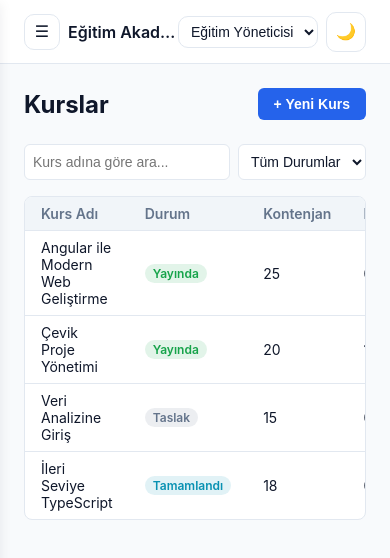
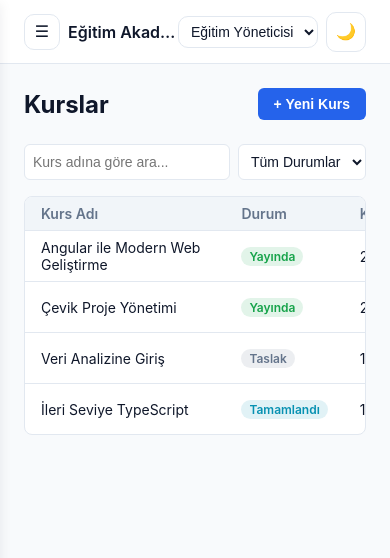
Before and after one commit to acarlarilayda/egitim-akademisi, an Angular app: page /kurslar in a window 390 px wide. Shown: the top 558 px of the page. Built offline with nearby package versions, Linux system fonts and the light colour scheme.

Commit message:
Responsive kapsamı genişletildi: data-table dar ekranda yatay kaydırılabilir hale getirildi, kurs ve sınav sonucu formlarındaki iki sütunlu alanlar mobilde tek sütuna düşüyor

```diff
--- a/src/app/features/academy/pages/course-form/course-form.component.scss
+++ b/src/app/features/academy/pages/course-form/course-form.component.scss
@@ -2,6 +2,12 @@
   display: grid;
   grid-template-columns: 1fr 1fr;
   gap: var(--space-md);
+}
+
+@media (max-width: 768px) {
+  .course-form__row {
+    grid-template-columns: 1fr;
+  }
 }
 
 .course-form__form-error {
--- a/src/app/features/academy/pages/exam-result-form/exam-result-form.component.scss
+++ b/src/app/features/academy/pages/exam-result-form/exam-result-form.component.scss
@@ -2,6 +2,12 @@
   display: grid;
   grid-template-columns: 1fr 1fr;
   gap: var(--space-md);
+}
+
+@media (max-width: 768px) {
+  .exam-result-form__row {
+    grid-template-columns: 1fr;
+  }
 }
 
 .exam-result-form__form-error {
--- a/src/app/shared/components/data-table/data-table.component.html
+++ b/src/app/shared/components/data-table/data-table.component.html
@@ -14,7 +14,8 @@
     [message]="emptyMessage"
   ></app-empty-state>
 
-  <table class="data-table__table" *ngIf="!loading && !errorMessage && rows.length > 0">
+  <div class="data-table__scroll" *ngIf="!loading && !errorMessage && rows.length > 0">
+    <table class="data-table__table">
       <thead>
         <tr>
           <th
@@ -42,6 +43,7 @@
         </tr>
       </tbody>
     </table>
+  </div>
 
   <div class="data-table__pagination" *ngIf="!loading && !errorMessage && showPagination">
     <button
--- a/src/app/shared/components/data-table/data-table.component.scss
+++ b/src/app/shared/components/data-table/data-table.component.scss
@@ -52,8 +52,14 @@
 
 .data-table__table {
   width: 100%;
+  min-width: 640px;
   border-collapse: collapse;
   font-size: var(--font-size-sm);
+}
+
+.data-table__scroll {
+  overflow-x: auto;
+  -webkit-overflow-scrolling: touch;
 }
 
 .data-table__table thead {
```
Lines whose indentation alone changed are shown as unchanged.
